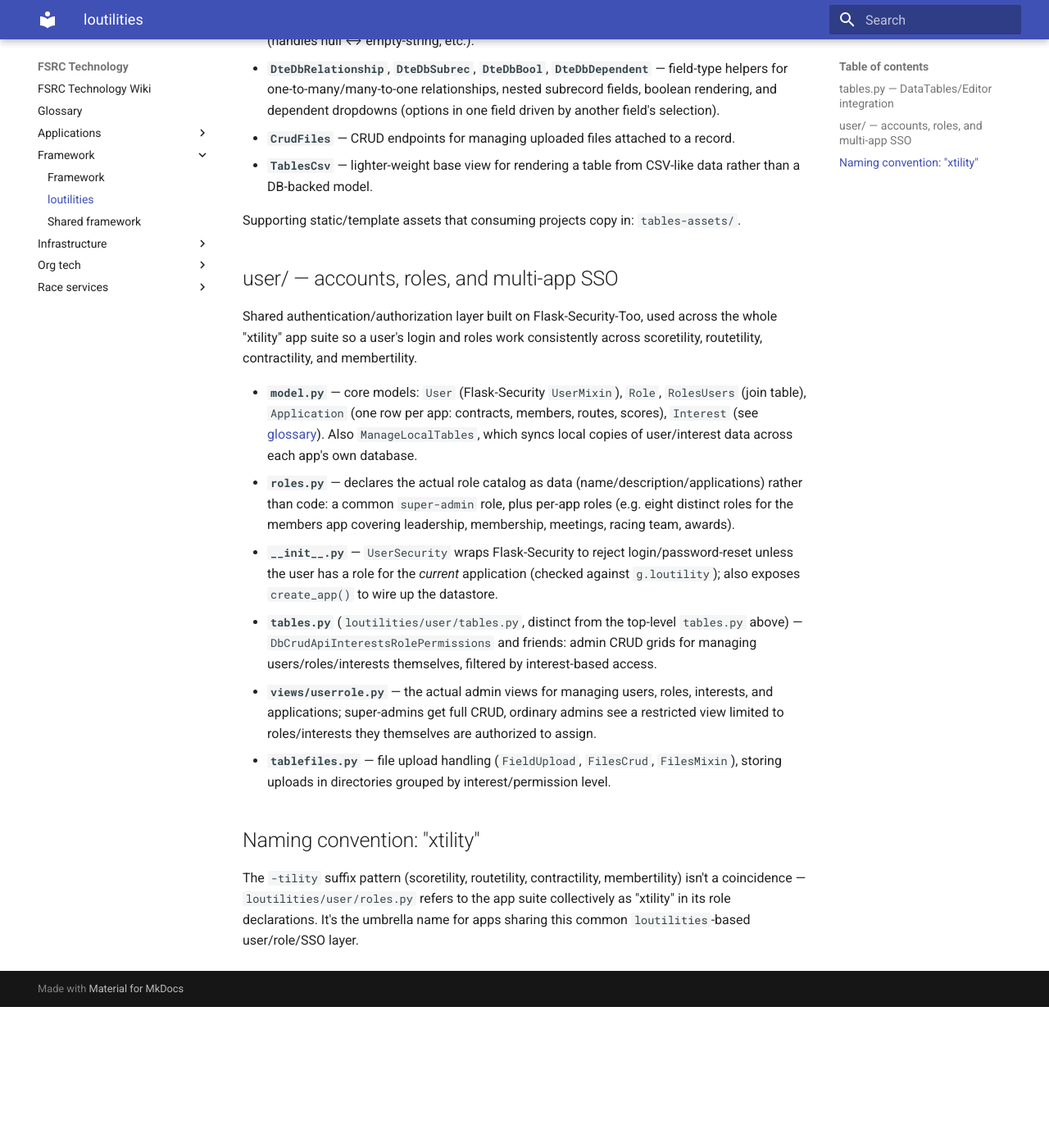
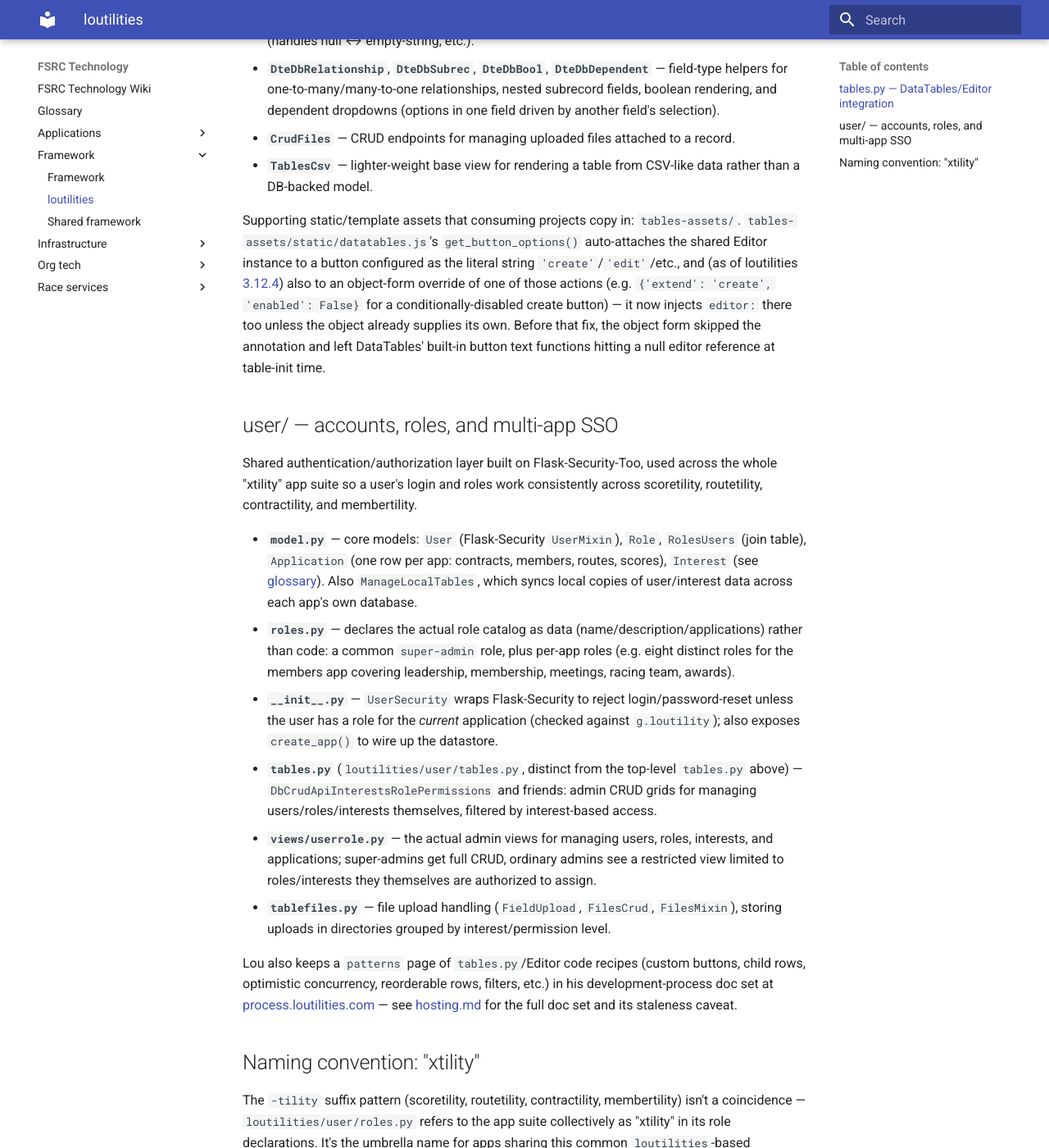
Before and after one commit to louking/fsrc-tech, an MkDocs documentation site: the page built from docs/framework/loutilities.md, in a window 1280 px wide and 1400 px high, scrolled down 774 px. Shown: the whole window at 82% size. Built offline with MkDocs 1.6.1 and Material for MkDocs 9.7.7, drawn with Linux system fonts in a browser that asks for light colours; before the commit the page ends 2002 px from its top, so only the background shows below that.

Commit message:
reference loudevprocess and loutilities updates

```diff
--- a/docs/framework/loutilities.md
+++ b/docs/framework/loutilities.md
@@ -19,7 +19,7 @@ Key classes:
 - **`CrudFiles`** — CRUD endpoints for managing uploaded files attached to a record.
 - **`TablesCsv`** — lighter-weight base view for rendering a table from CSV-like data rather than a DB-backed model.
 
-Supporting static/template assets that consuming projects copy in: `tables-assets/`.
+Supporting static/template assets that consuming projects copy in: `tables-assets/`. `tables-assets/static/datatables.js`'s `get_button_options()` auto-attaches the shared Editor instance to a button configured as the literal string `'create'`/`'edit'`/etc., and (as of loutilities [3.12.4](https://github.com/louking/loutilities/commit/d3e2355)) also to an object-form override of one of those actions (e.g. `{'extend': 'create', 'enabled': False}` for a conditionally-disabled create button) — it now injects `editor:` there too unless the object already supplies its own. Before that fix, the object form skipped the annotation and left DataTables' built-in button text functions hitting a null editor reference at table-init time.
 
 ## user/ — accounts, roles, and multi-app SSO
 
@@ -32,6 +32,8 @@ Shared authentication/authorization layer built on Flask-Security-Too, used acro
 - **`views/userrole.py`** — the actual admin views for managing users, roles, interests, and applications; super-admins get full CRUD, ordinary admins see a restricted view limited to roles/interests they themselves are authorized to assign.
 - **`tablefiles.py`** — file upload handling (`FieldUpload`, `FilesCrud`, `FilesMixin`), storing uploads in directories grouped by interest/permission level.
 
+Lou also keeps a `patterns` page of `tables.py`/Editor code recipes (custom buttons, child rows, optimistic concurrency, reorderable rows, filters, etc.) in his development-process doc set at [process.loutilities.com](https://process.loutilities.com/) — see [hosting.md](../infrastructure/hosting.md#development) for the full doc set and its staleness caveat.
+
 ## Naming convention: "xtility"
 
 The `-tility` suffix pattern (scoretility, routetility, contractility, membertility) isn't a coincidence — `loutilities/user/roles.py` refers to the app suite collectively as "xtility" in its role declarations. It's the umbrella name for apps sharing this common `loutilities`-based user/role/SSO layer.
```
Also changed, not shown: CHANGELOG.md (+4 -1 lines), CLAUDE.md (+1 -1 lines), docs/infrastructure/hosting.md (+1 -0 lines).
